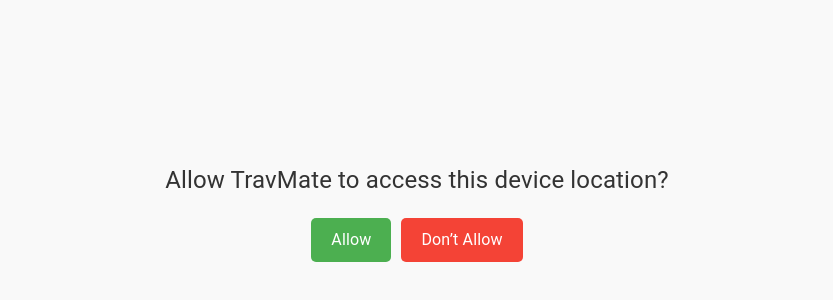
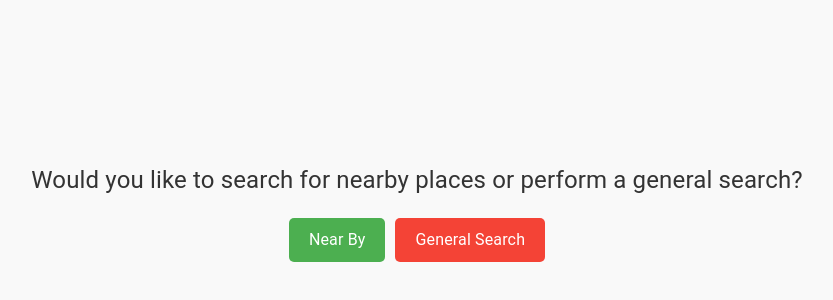
Before and after one commit to Ebrahimgad123/front-graduation, a Next.js app: page /getlocation in a window 1280 px wide. Shown: the part 188-488 px from the top of the page, without its empty margins (223-1056 px from the left). Built offline with nearby package versions, Linux system fonts and the light colour scheme.

Commit message:
first commit

```diff
--- a/src/app/getlocation/page.tsx
+++ b/src/app/getlocation/page.tsx
@@ -67,20 +67,20 @@ const Page: React.FC = () => {
   };
 
   const handleDeny = () => {
-    setError("You denied access to your location. Please allow it for better experience.");
-    setIsAllowed(false);
+    localStorage.removeItem('location');
+    router.push('/homeApp');
   };
 
   return (
 <div className="container_loc">
   <div className="content">
-        <h2 className="title">Allow TravMate to access this device location?</h2>
+    <h2 className="title">Would you like to search for nearby places or perform a general search?</h2>
     {loading && <p>Loading...</p>}
     {error && <p className="error" aria-live="polite">{error}</p>}
     {isAllowed === null && (
       <div className="button-container">
-            <button className="button allow" onClick={handleAllow}>Allow</button>
-            <button className="button deny" onClick={handleDeny}>Don’t Allow</button>
+        <button className="button allow" onClick={handleAllow}>Near By</button>
+        <button className="button deny" onClick={handleDeny}>General Search</button>
       </div>
     )}
     {isAllowed === false && (
@@ -88,6 +88,7 @@ const Page: React.FC = () => {
     )}
   </div>
 </div>
+
   );
 };
 
--- a/src/app/homeApp/page.tsx
+++ b/src/app/homeApp/page.tsx
@@ -197,7 +197,7 @@ const TravelApp = () => {
         ))}
       </div>
 
-      <h2 className="text-xl font-bold mb-4">ٌRecommended Based on Your Location</h2>
+      <h2 className="text-xl font-bold mb-4">Recommended Places</h2>
       <div className="flex overflow-x-auto mb-4" style={{ scrollSnapType: "x mandatory" }}>
   {destinations.map((destination, index) => (
     <div
@@ -222,8 +222,14 @@ const TravelApp = () => {
       </div>
 
         <div className="absolute bottom-2 left-2 bg-black text-white px-2 py-1 rounded-full">
-          <FontAwesomeIcon icon={faLocationArrow} />{" "}
-            <bdi>كم</bdi>{destination.distanceFromUser}
+
+          {localStorage.getItem('location') ? (
+              <>
+                <FontAwesomeIcon icon={faLocationArrow} />{" "}
+                <bdi>{destination.distanceFromUser} كم</bdi>
+              </>
+            ) : ''}
+
         </div>
       </div>
       <div className="mt-2 mb-24">
```
Lines whose indentation alone changed are shown as unchanged.
